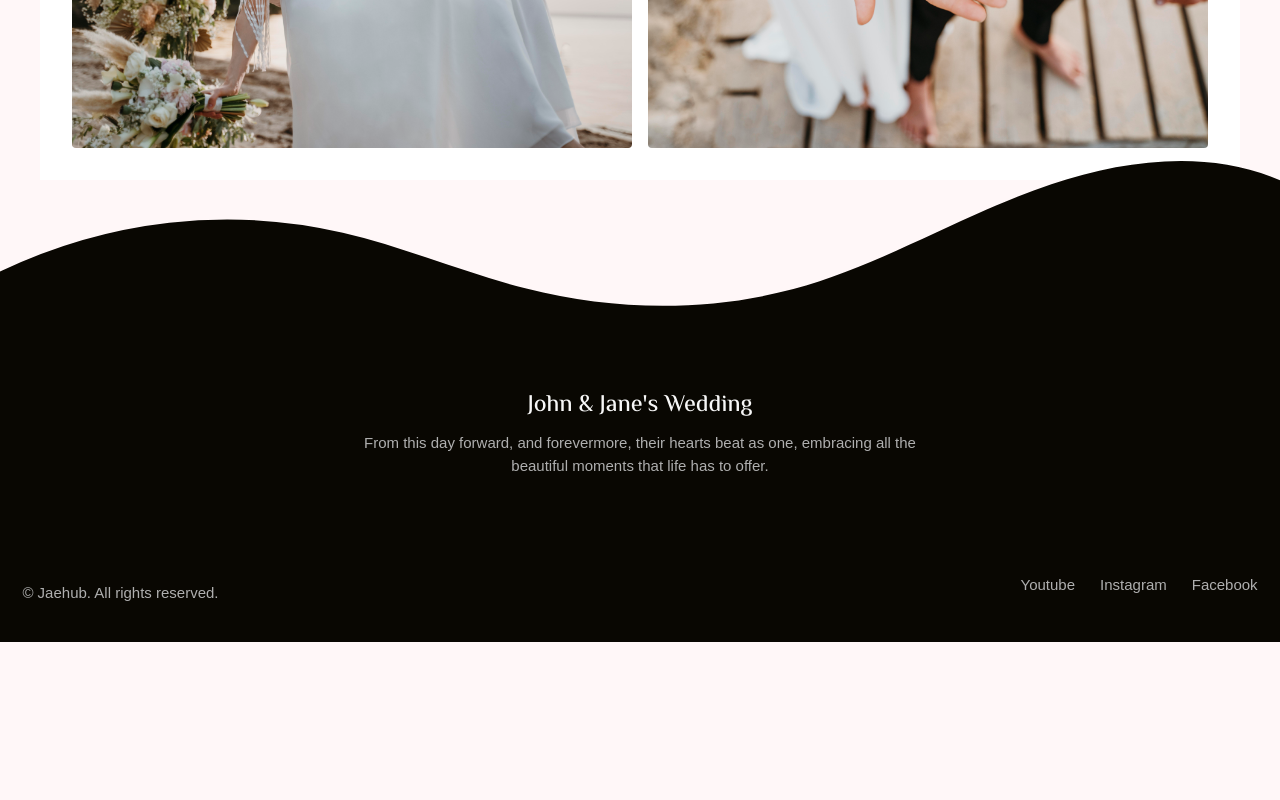
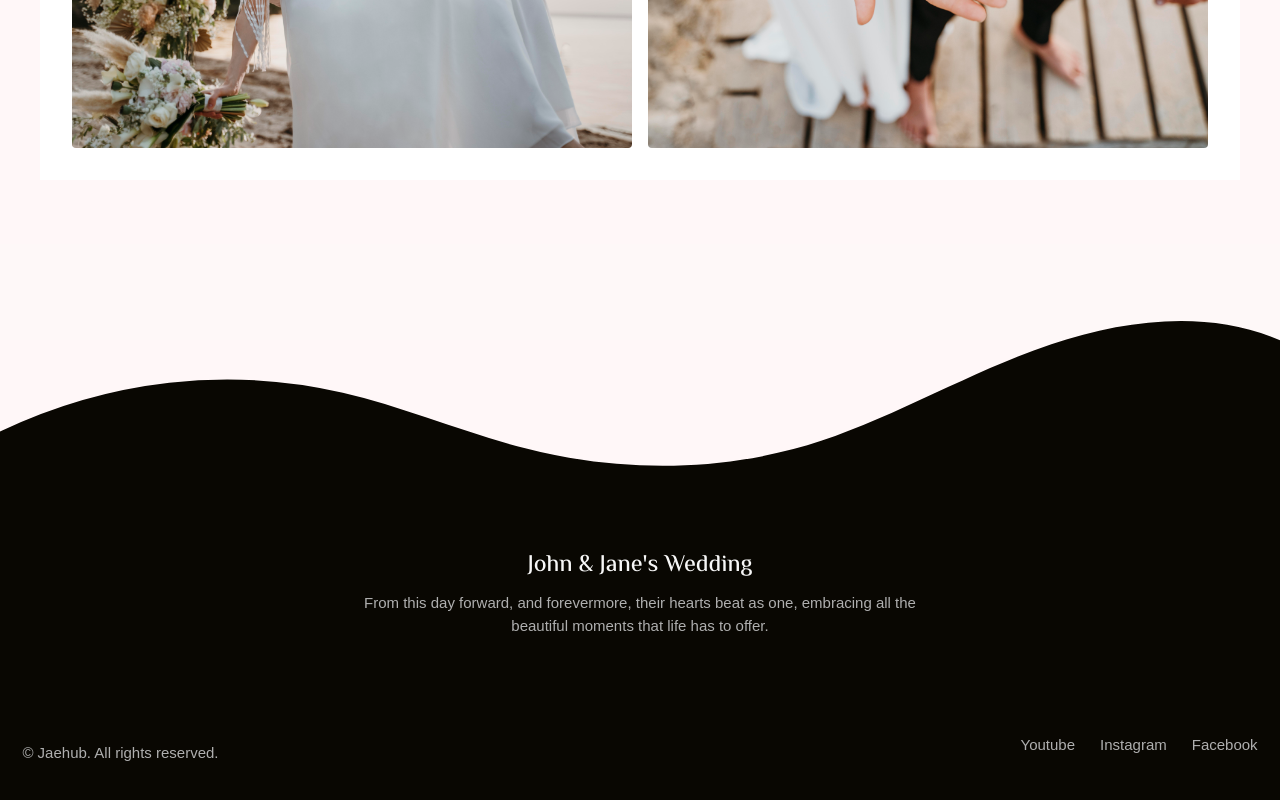
Before and after one commit to BiancaTelan/wedding-website, a React (Vite) app: page / in a window 1280 px wide. Shown: the part 2336-3136 px from the top of the page. Before the commit the page ends 2978 px from the top, so only its background shows below. Built offline with nearby package versions, Linux system fonts and the light colour scheme.

Commit message:
Fixed gallery

```diff
--- a/src/components/Gallery.css
+++ b/src/components/Gallery.css
@@ -100,3 +100,8 @@
 #gallery {
     margin-bottom: 4rem;
 }
+
+#rsvp {
+    background-color: #fef8f8;
+    padding: 3rem 0;
+}
```
